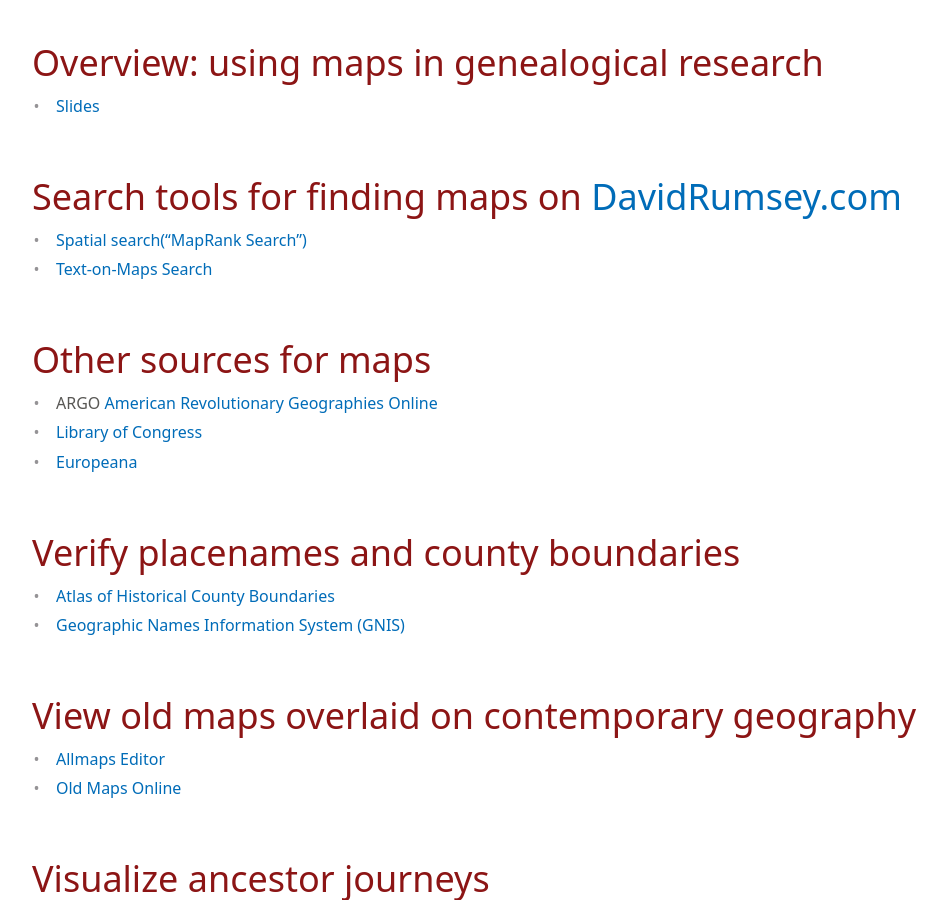
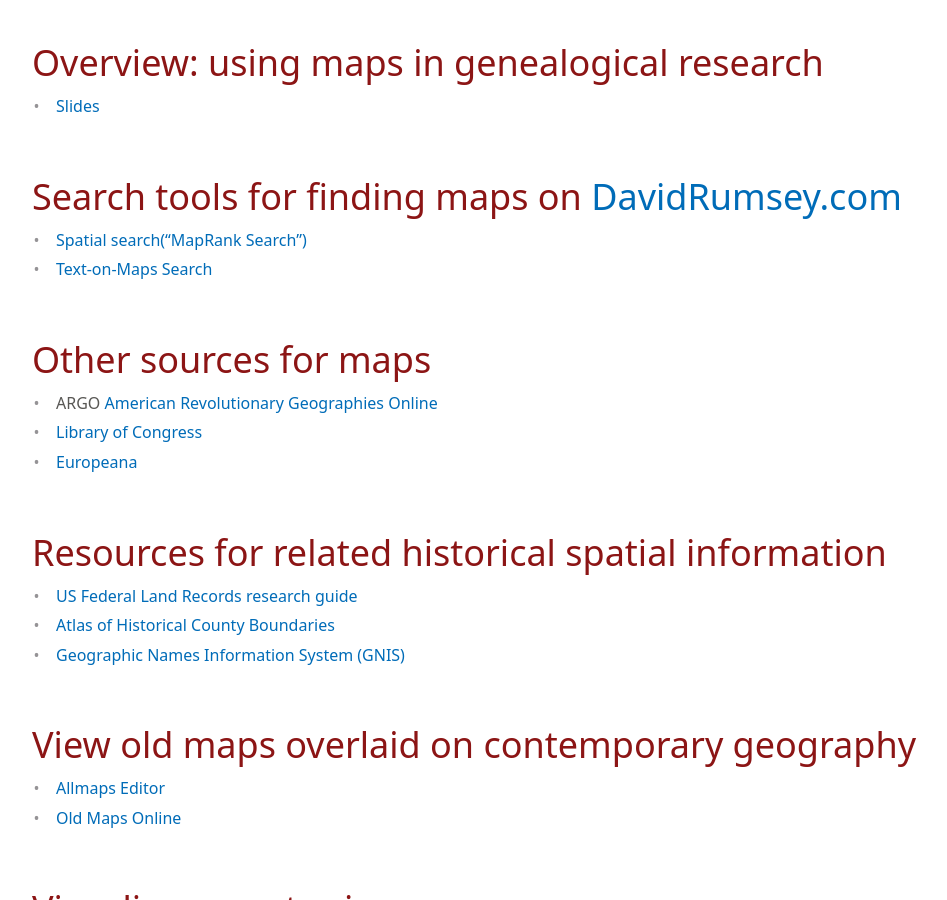
Before and after one commit to davidrumseymapcenter/genealogy-resources, a Jekyll site: the page built from index.md, in a window 1280 px wide and 900 px high. Shown: the whole window, without its empty margins (0-947 px from the left). Built offline with Jekyll 4.4.1, drawn with Linux system fonts in a browser that asks for light colours; cached includes are drawn as plain includes.

Commit message:
Revise section header and include new resources
Updated section header and added resource links.

```diff
--- a/index.md
+++ b/index.md
@@ -21,8 +21,8 @@ permalink: /
 - [Library of Congress](https://www.loc.gov/maps/)
 - [Europeana](https://www.europeana.eu/en/collections/topic/43-map)
 
-# Verify placenames and county boundaries
-
+# Resources for related historical spatial information
+- [US Federal Land Records research guide](https://guides.library.stanford.edu/landrecords)
 - [Atlas of Historical County Boundaries](https://publications.newberry.org/ahcb/)
 - [Geographic Names Information System (GNIS)](https://www.usgs.gov/tools/geographic-names-information-system-gnis)
 
```
